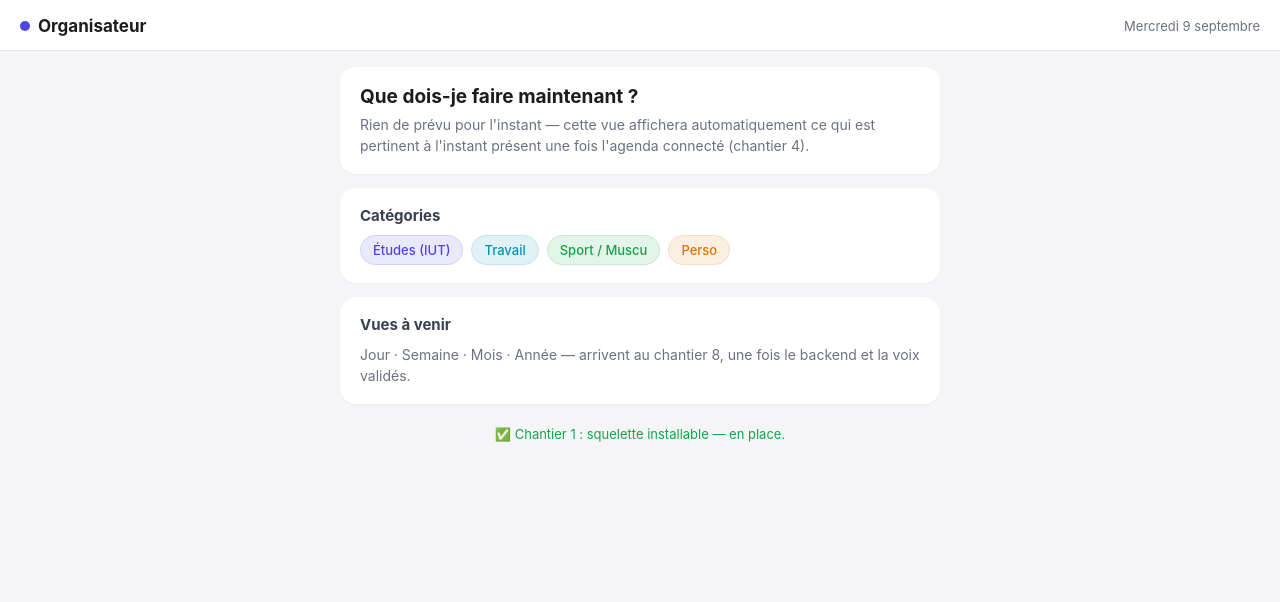
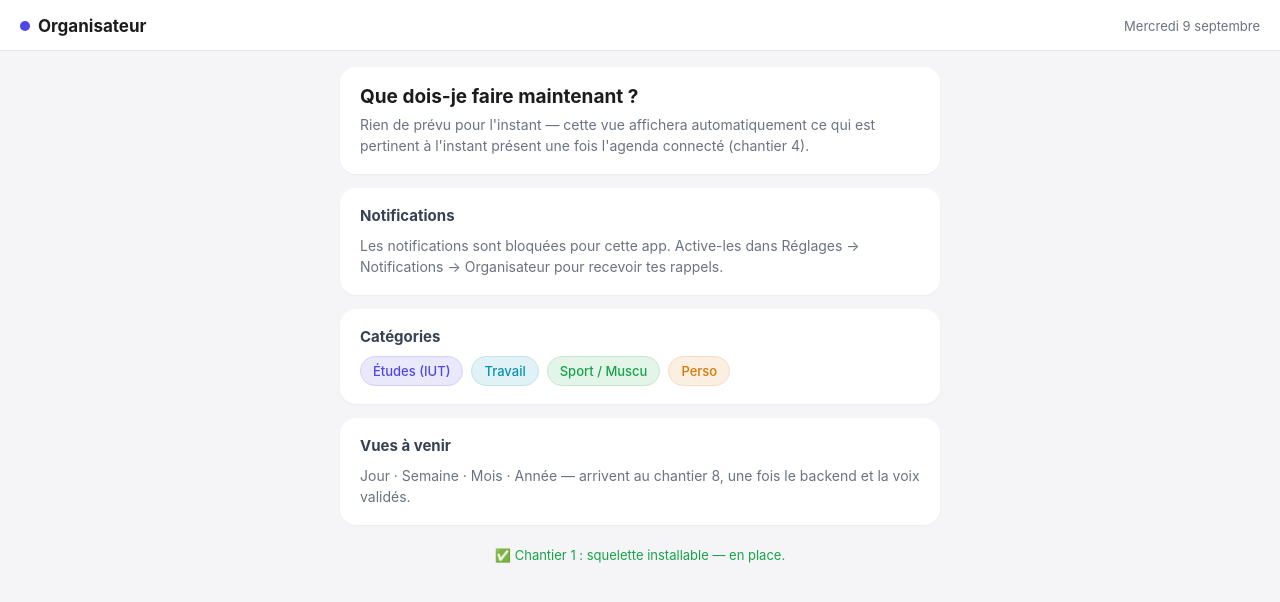
Before and after one commit to yaidanile2-netizen/organisateur-app-chantier, a React (Vite) app: page / in a window 1280 px wide. Shown: the top 602 px of the page. Built offline with nearby package versions, Linux system fonts and the light colour scheme.

Commit message:
Update App.tsx

```diff
--- a/src/App.tsx
+++ b/src/App.tsx
@@ -1,4 +1,6 @@
+import { useEffect, useState } from 'react'
 import './App.css'
+import { activerNotifications, etatNotifications, notificationsDisponibles, type EtatNotifications } from './push'
 
 const CATEGORIES = [
   { key: 'etudes', label: 'Études (IUT)', color: '#4f46e5' },
@@ -14,6 +16,22 @@ const todayLabel = new Intl.DateTimeFormat('fr-FR', {
 }).format(new Date())
 
 function App() {
+    const [etat, setEtat] = useState<EtatNotifications | 'chargement'>('chargement')
+
+  useEffect(() => {
+        if (!notificationsDisponibles()) {
+                setEtat('indisponible')
+                return
+        }
+        etatNotifications().then(setEtat)
+  }, [])
+
+  async function handleActiver() {
+        setEtat('chargement')
+        const resultat = await activerNotifications()
+        setEtat(resultat)
+  }
+
   return (
         <div className="page">
               <header className="topbar">
@@ -32,6 +50,37 @@ function App() {
                                             ce qui est pertinent à l'instant présent une fois l'agenda
                                             connecté (chantier 4).
                                 </p>
+                      </section>
+
+                      <section className="card">
+                                <h2>Notifications</h2>
+                        {etat === 'chargement' && <p className="muted">Vérification…</p>}
+                        {etat === 'indisponible' && (
+                      <p className="muted">
+                                    Les notifications ne sont pas disponibles ici — sur iPhone,
+                                    installe d'abord l'app sur l'écran d'accueil (bouton Partager →
+                                    Sur l'écran d'accueil), puis reviens sur cette page.
+                      </p>
+                                )}
+                        {etat === 'refuse' && (
+                      <p className="muted">
+                                    Les notifications sont bloquées pour cette app. Active-les dans
+                                    Réglages → Notifications → Organisateur pour recevoir tes
+                                    rappels.
+                      </p>
+                                )}
+                        {etat === 'inactif' && (
+                      <>
+                                    <p className="muted">
+                                                    Active les notifications pour recevoir un rappel au bon
+                                                    moment, sans avoir à demander à l'assistant.
+                                    </p>
+                                    <button className="btn-primary" onClick={handleActiver}>
+                                                    Activer les notifications
+                                    </button>
+                      </>
+                    )}
+                        {etat === 'actif' && <p className="status">✅ Notifications activées.</p>}
                       </section>
 
                       <section className="card">
```
Lines whose indentation alone changed are shown as unchanged.
